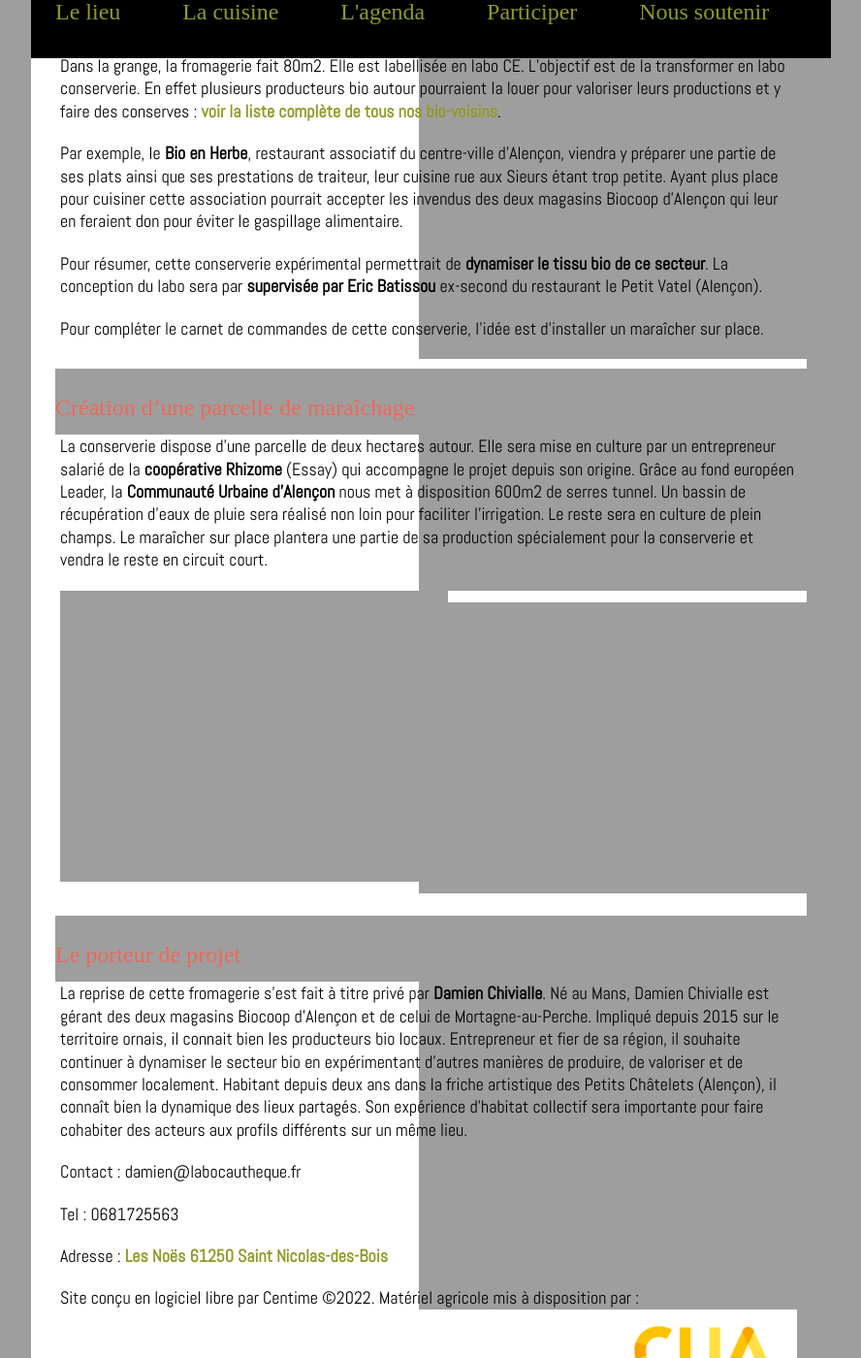
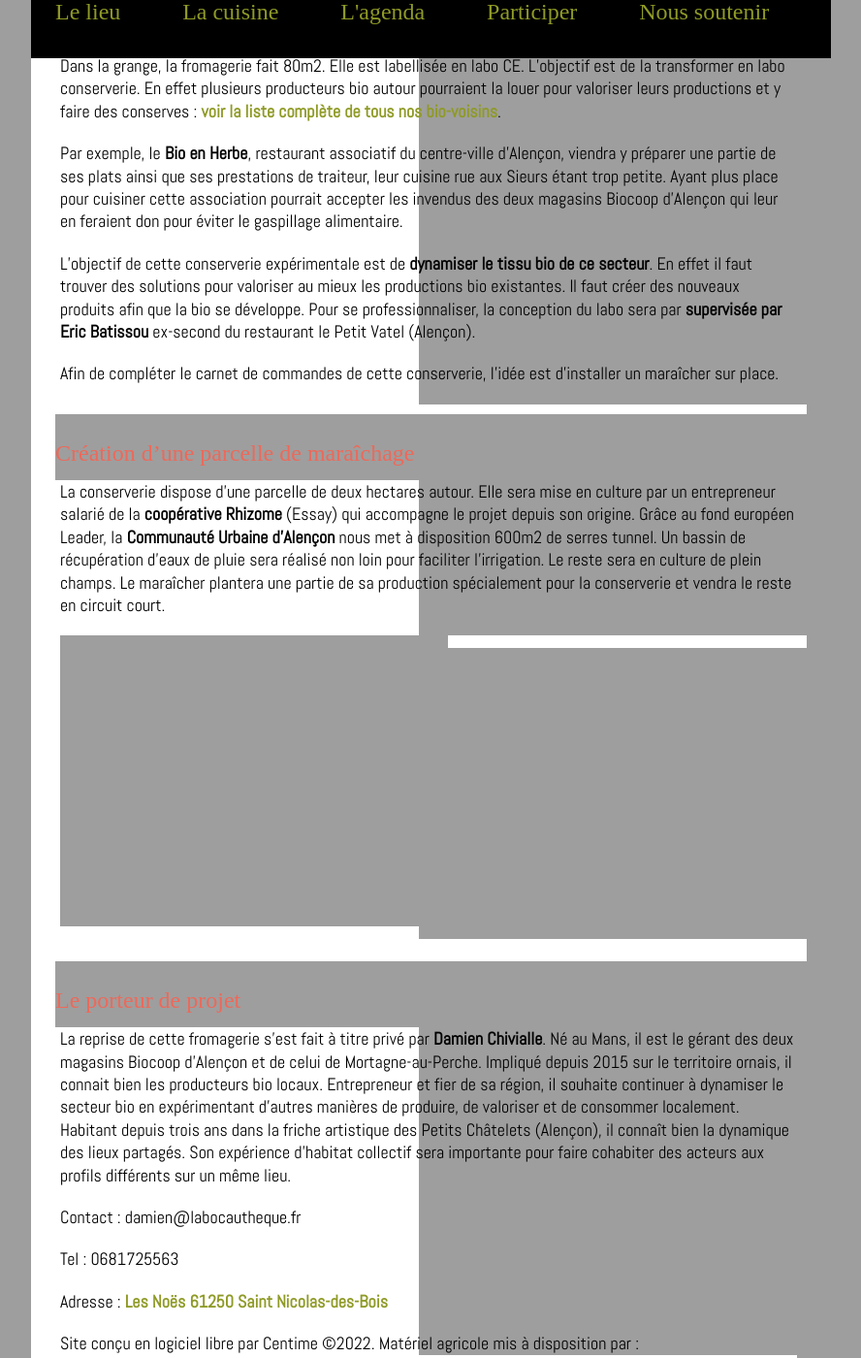
Before and after one commit to DamienChivialle/bocautheque, a Jekyll site: the page built from pages/index.md, in a window 1280 px wide and 1400 px high, scrolled down 2085 px. Shown: the whole window at 97% size, without its empty margins (208-1096 px from the left). Built offline with Jekyll 4.4.1, drawn with Linux system fonts in a browser that asks for light colours; some of the changed text lies outside the part shown.

Commit message:
Update index.md

```diff
--- a/pages/index.md
+++ b/pages/index.md
@@ -16,7 +16,7 @@
 
 ## Génèse du lieu
 
-Jusqu’à l'année dernière la grange située au lieu-dit [Les Noës à Saint Nicolas-des-Bois (61)](https://www.google.com/maps/place/Les+No%C3%ABs,+61250+Saint-Nicolas-des-Bois/data=!4m2!3m1!1s0x4809e20eb4ca68c7:0xa1bfde62ea680501?sa=X&ved=2ahUKEwjbtbakwaT1AhWHBGMBHYHHDksQ8gF6BAgPEAE) abritait la [Fromagerie d’Ecouves](https://brebisdecouves.fr/). En 2011 Stéphane Coullard reprit l’exploitation de Gianni Fortunato et y construisit une fromagerie. C’est ainsi que les pâturages autour sont labellisés bio depuis 1980. Ce sont des terres bio historiques de la région. L’objectif est qu’elles le restent. Aujourd’hui la fromagerie a déménagé pour s’installer 1 km plus loin à la Saussaye, dans un local plus grand. Mais vous verrez encore des moutons autour de la grange, les parcelles autour sont encore leurs prairies de pâturage.
+Jusqu’à l'année dernière la grange située au lieu-dit [Les Noës à Saint Nicolas-des-Bois (61)](https://www.google.com/maps/place/Les+No%C3%ABs,+61250+Saint-Nicolas-des-Bois/data=!4m2!3m1!1s0x4809e20eb4ca68c7:0xa1bfde62ea680501?sa=X&ved=2ahUKEwjbtbakwaT1AhWHBGMBHYHHDksQ8gF6BAgPEAE) abritait la [Fromagerie d’Ecouves](https://brebisdecouves.fr/). C'était en 2011 que Stéphane Coullard avait repris l’exploitation de Gianni Fortunato et construit la fromagerie. Depuis 1980 les pâturages autour sont donc labellisés bio ! Ce sont des terres bio historiques de la région. L’objectif est qu’elles le restent. Aujourd’hui la fromagerie a déménagé pour s’installer 1 km plus loin à la Saussaye, dans un local plus grand. Mais vous verrez encore des moutons autour de la grange, les parcelles autour sont encore leurs prairies de pâturage.
 
 ![façade de la grange](https://damienchivialle.github.io/bocautheque/assets/img/les-noes-streetview.png)
 
@@ -28,20 +28,20 @@
 
 Par exemple, le **Bio en Herbe**, restaurant associatif du centre-ville d’Alençon, viendra y préparer une partie de ses plats ainsi que ses prestations de traiteur, leur cuisine rue aux Sieurs étant trop petite. Ayant plus place pour cuisiner cette association pourrait accepter les invendus des deux magasins Biocoop d’Alençon qui leur en feraient don pour éviter le gaspillage alimentaire.
 
-Pour résumer, cette conserverie expérimental permettrait de **dynamiser le tissu bio de ce secteur**. La conception du labo sera par **supervisée par Eric Batissou** ex-second du restaurant le Petit Vatel (Alençon).
+L'objectif de cette conserverie expérimentale est de **dynamiser le tissu bio de ce secteur**. En effet il faut trouver des solutions pour valoriser au mieux les productions bio existantes. Il faut créer des nouveaux produits afin que la bio se développe. Pour se professionnaliser, la conception du labo sera par **supervisée par Eric Batissou** ex-second du restaurant le Petit Vatel (Alençon).
 
-Pour compléter le carnet de commandes de cette conserverie, l’idée est d’installer un maraîcher sur place.
+Afin de compléter le carnet de commandes de cette conserverie, l’idée est d’installer un maraîcher sur place.
 
 
 ## Création d’une parcelle de maraîchage
 
-La conserverie dispose d’une parcelle de deux hectares autour. Elle sera mise en culture par un entrepreneur salarié de la **coopérative Rhizome** (Essay) qui accompagne le projet depuis son origine. Grâce au fond européen Leader, la **Communauté Urbaine d'Alençon** nous met à disposition 600m2 de serres tunnel. Un bassin de récupération d’eaux de pluie sera réalisé non loin pour faciliter l’irrigation. Le reste sera en culture de plein champs. Le maraîcher sur place plantera une partie de sa production spécialement pour la conserverie et vendra le reste en circuit court.
+La conserverie dispose d’une parcelle de deux hectares autour. Elle sera mise en culture par un entrepreneur salarié de la **coopérative Rhizome** (Essay) qui accompagne le projet depuis son origine. Grâce au fond européen Leader, la **Communauté Urbaine d'Alençon** nous met à disposition 600m2 de serres tunnel. Un bassin de récupération d’eaux de pluie sera réalisé non loin pour faciliter l’irrigation. Le reste sera en culture de plein champs. Le maraîcher plantera une partie de sa production spécialement pour la conserverie et vendra le reste en circuit court.
 
 ![panier de légumes](https://damienchivialle.github.io/bocautheque/assets/img/fond-agriculture4.jpg)
 
 ## Le porteur de projet
 
-La reprise de cette fromagerie s'est fait à titre privé par **Damien Chivialle**. Né au Mans, Damien Chivialle est gérant des deux magasins Biocoop d’Alençon et de celui de Mortagne-au-Perche. Impliqué depuis 2015 sur le territoire ornais, il connait bien les producteurs bio locaux. Entrepreneur et fier de sa région, il souhaite continuer à dynamiser le secteur bio en expérimentant d’autres manières de produire, de valoriser et de consommer localement. Habitant depuis deux ans dans la friche artistique des Petits Châtelets (Alençon), il connaît bien la dynamique des lieux partagés. Son expérience d'habitat collectif sera importante pour faire cohabiter des acteurs aux profils différents sur un même lieu.
+La reprise de cette fromagerie s'est fait à titre privé par **Damien Chivialle**. Né au Mans, il est le gérant des deux magasins Biocoop d’Alençon et de celui de Mortagne-au-Perche. Impliqué depuis 2015 sur le territoire ornais, il connait bien les producteurs bio locaux. Entrepreneur et fier de sa région, il souhaite continuer à dynamiser le secteur bio en expérimentant d’autres manières de produire, de valoriser et de consommer localement. Habitant depuis trois ans dans la friche artistique des Petits Châtelets (Alençon), il connaît bien la dynamique des lieux partagés. Son expérience d'habitat collectif sera importante pour faire cohabiter des acteurs aux profils différents sur un même lieu.
 
 
 Contact : damien@labocautheque.fr
```
